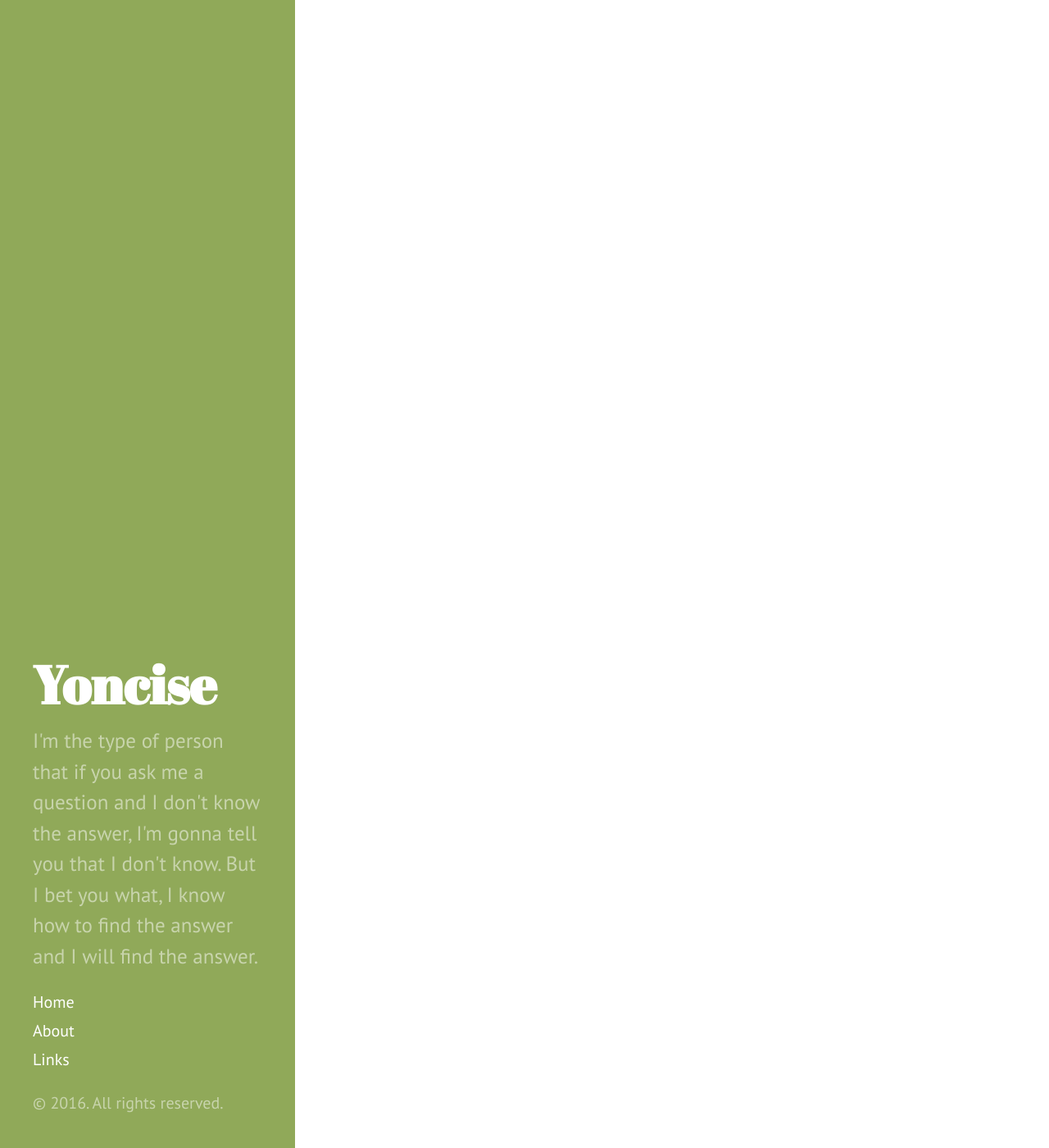
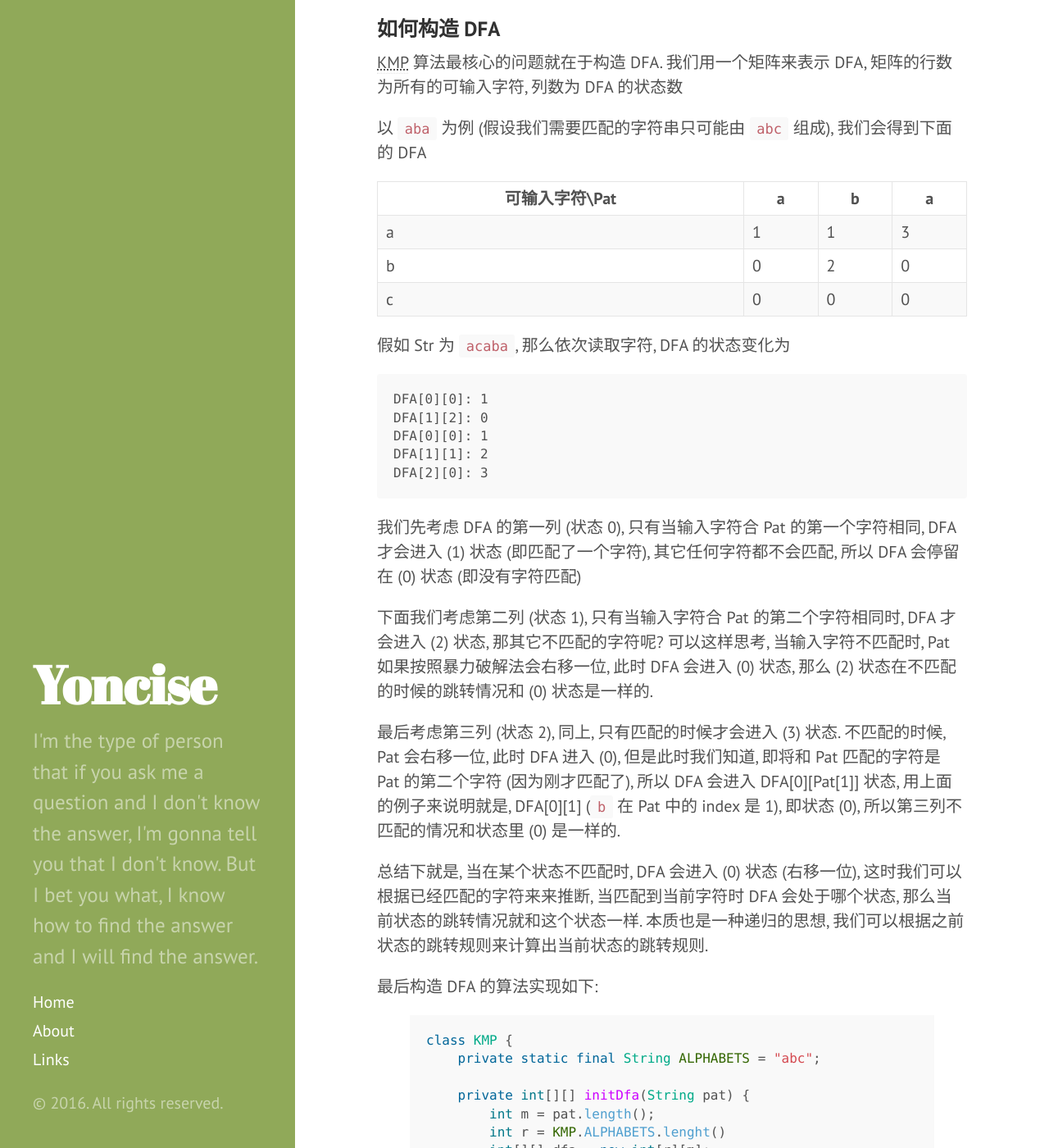
Before and after one commit to yoncise/yoncise.github.io, a Jekyll site: the page built from _posts/2016-10-15-字符串查找算法.md, in a window 1280 px wide and 1400 px high, scrolled down 2022 px. Shown: the whole window at 82% size. Built offline with Jekyll 4.4.1, drawn with Linux system fonts in a browser that asks for light colours; some of the changed text lies outside the part shown.

Commit message:
finish KMP DFA

```diff
--- a/_posts/2016-10-15-字符串查找算法.md
+++ b/_posts/2016-10-15-字符串查找算法.md
@@ -56,7 +56,108 @@ Knuth 最开始的算法实现是基于 DFA (有限状态机)的, 假如 Pat 的
     Pat: abc
     DFA: (0) --a--> (1) --b--> (2) --c--> (3)
 
-我们顺序读取 Str 的每个字符, 每读取一个就会改变 DFA 的状态, 当 DFA 处于 (3) 状态时就表示字符串
-匹配完成
+我们顺序读取 Str 的每个字符, 每读取一个就会改变 DFA 的状态, 当 DFA 处于 (3) 状态时就表示字符串匹配完成.
 
-### 未完待续
+假如 DFA 构造完成了, 那么我们该如何利用改造出来的 DFA 来搜索呢?
+
+{% highlight java %}
+
+class KMP {
+    publiv int[][] initDfa(String pat) {
+        // TODO
+    }
+
+    public int search(String pat, String str) {
+        int[][] dfa = this.initDfa(pat);
+        int j = 0;
+        for (int i = 0; i < str.lenght(); i++) {
+            char c = str.charAt(i);
+            j = this.dfa[c - 'a'][j];
+            if (j == pat.length()) {
+                return i;
+            }
+        }
+        return -1;
+    }
+}
+
+{% endhighlight %}
+
+有了 DFA 搜索就很简单了, 只用依次读取字符, 再从 DFA 里获取下一个状态就行了.
+
+### 如何构造 DFA
+
+KMP 算法最核心的问题就在于构造 DFA. 我们用一个矩阵来表示 DFA, 矩阵的行数为所有的可输入字符, 列数为 DFA 的状态数
+
+以 `aba` 为例 (假设我们需要匹配的字符串只可能由 `abc` 组成), 我们会得到下面的 DFA
+
+|可输入字符\Pat| a | b | a |
+| - | - | - | - |
+| a | 1 | 1 | 3 |
+| b | 0 | 2 | 0 |
+| c | 0 | 0 | 0 |
+
+假如 Str 为 `acaba`, 那么依次读取字符, DFA 的状态变化为
+
+    DFA[0][0]: 1
+    DFA[1][2]: 0
+    DFA[0][0]: 1
+    DFA[1][1]: 2
+    DFA[2][0]: 3
+
+我们先考虑 DFA 的第一列 (状态 0), 只有当输入字符合 Pat 的第一个字符相同, DFA 才会进入 (1) 状态 (即匹配了一个字符),
+其它任何字符都不会匹配, 所以 DFA 会停留在 (0) 状态 (即没有字符匹配)
+
+下面我们考虑第二列 (状态 1), 只有当输入字符合 Pat 的第二个字符相同时, DFA 才会进入 (2) 状态, 那其它不匹配的字符呢?
+可以这样思考, 当输入字符不匹配时, Pat 如果按照暴力破解法会右移一位, 此时 DFA 会进入 (0) 状态, 那么 (2)
+状态在不匹配的时候的跳转情况和 (0) 状态是一样的.
+
+最后考虑第三列 (状态 2), 同上, 只有匹配的时候才会进入 (3) 状态. 不匹配的时候, Pat 会右移一位, 此时 DFA 进入 (0),
+但是此时我们知道, 即将和 Pat 匹配的字符是 Pat 的第二个字符 (因为刚才匹配了), 所以 DFA 会进入 DFA[0][Pat[1]] 状态,
+用上面的例子来说明就是, DFA[0][1] (`b` 在 Pat 中的 index 是 1), 即状态 (0), 所以第三列不匹配的情况和状态里 (0)
+是一样的.
+
+总结下就是, 当在某个状态不匹配时, DFA 会进入 (0) 状态 (右移一位), 这时我们可以根据已经匹配的字符来来推断,
+当匹配到当前字符时 DFA 会处于哪个状态, 那么当前状态的跳转情况就和这个状态一样. 本质也是一种递归的思想,
+我们可以根据之前状态的跳转规则来计算出当前状态的跳转规则.
+
+最后构造 DFA 的算法实现如下:
+
+{% highlight java %}
+
+class KMP {
+    private static final String ALPHABETS = "abc";
+
+    private int[][] initDfa(String pat) {
+        int m = pat.length();
+        int r = KMP.ALPHABETS.lenght()
+        int[][] dfa = new int[r][m];
+        dfa[pat.charAt(0) - 'a')[0] = 1;
+        int x = 0; // previous state
+        for (int i = 1; i < pat.length(); i++) {
+            for (int j = 0; j < r; j++) { // copy x state to current
+                dfa[j][i] = dfa[j][x];
+            }
+            int ci = pat.charAt(i) - 'a';
+            dfa[ci][i] = 1 // mached
+            x = dfa[ci][x] // update x
+        }
+    }
+
+    public int search(String pat, String str) {
+        // Implemented
+    }
+}
+
+{% endhighlight %}
+
+算法里的 x 是比较重要的, 按照之前的说法我们是需要每次都回溯的, 但是因为 Pat 的字符串是不变的,
+那么我们只需要用 x 来记录上个状态在在不匹配时等同于的状态就行, 每个状态处理的最后更新下 x 就行.
+
+这个就是 Knuth DFA 版的 KMP 算法, 我觉得这个版本是比较好理解的. 但这个版本有一个缺点就是,
+需要使用 MR (Pat 的长度乘以可输入字符的长度) 的额外空间. Pratt 在 Knuth 的 DFA 版本上改进了下, 只需要
+额外使用 M 的空间 (即和可输入字符长度无关, 当然效率会低点), 就有了现在通常所有的 KMP 算法.
+(Morris 在 KMP 算法里做了什么? 呃, Wiki 的说法是,
+他是独立完成这个算法的. 总结就是 Knuth 完成了 DFA 版本的, Pratt 改进了, Morris 独立完成了)
+
+### Pratt 改进版 (未完待续)
```
Also changed, not shown: other parts of _posts/2016-10-15-字符串查找算法.md (+2 -2 lines).
